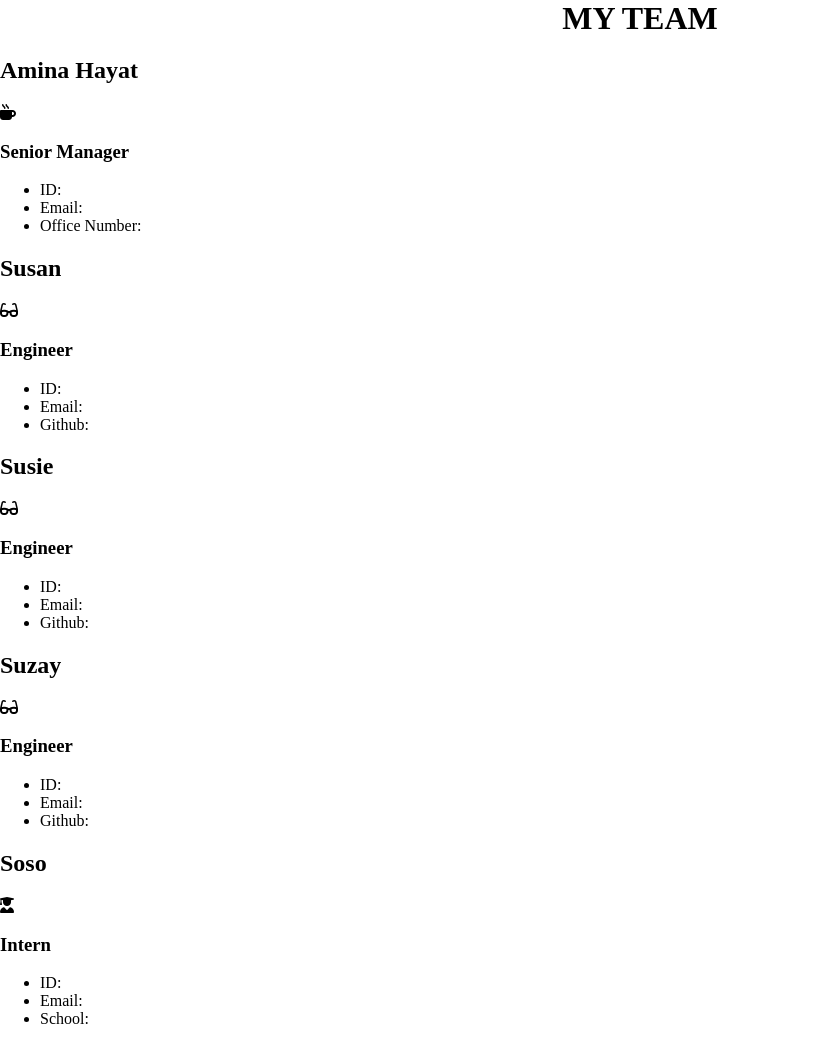
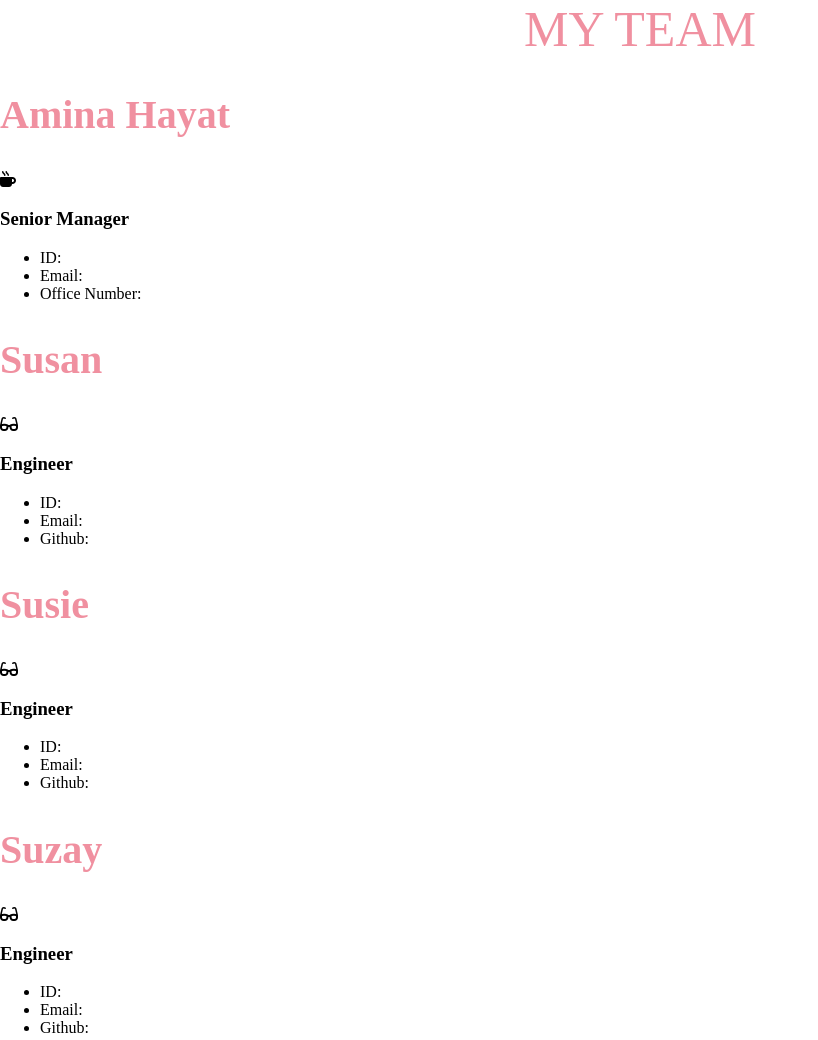
Before and after one commit to aminahayat/Team-Profile-Generator, a website: page develop/index.html in a window 1280 px wide. Shown: the top 1040 px of the page, without its empty margins (0-818 px from the left). Drawn offline with Linux system fonts and the light colour scheme.

Commit message:
added color to root

```diff
--- a/develop/style.css
+++ b/develop/style.css
@@ -3,6 +3,7 @@
     --bg-color: #ffffff;
     --secound-bg-color: #191919;
     --text-color: rgb(0, 0, 0);
+    --main-text: rgb(240, 144, 160);
 }
 
 body{
@@ -18,5 +19,12 @@ body{
 h1{
     text-align: center;
     background-color: var(--bg-color);
+    color: var(--main-text);
+    font-size: 50px;
+    font-weight: 500;
+}
 
+h2{
+    font-size: 2.5rem;
+    color: var(--main-text);
 }
```
